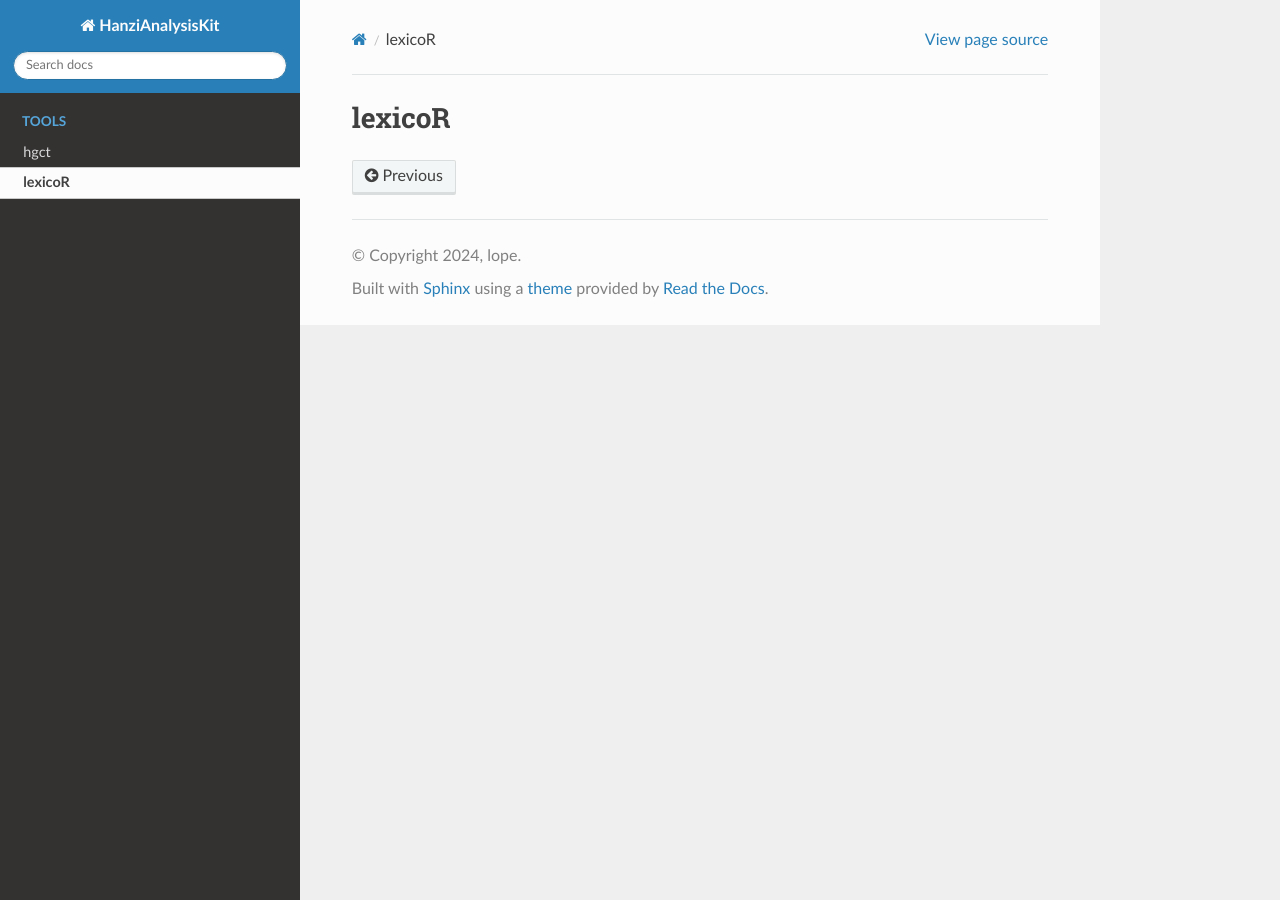
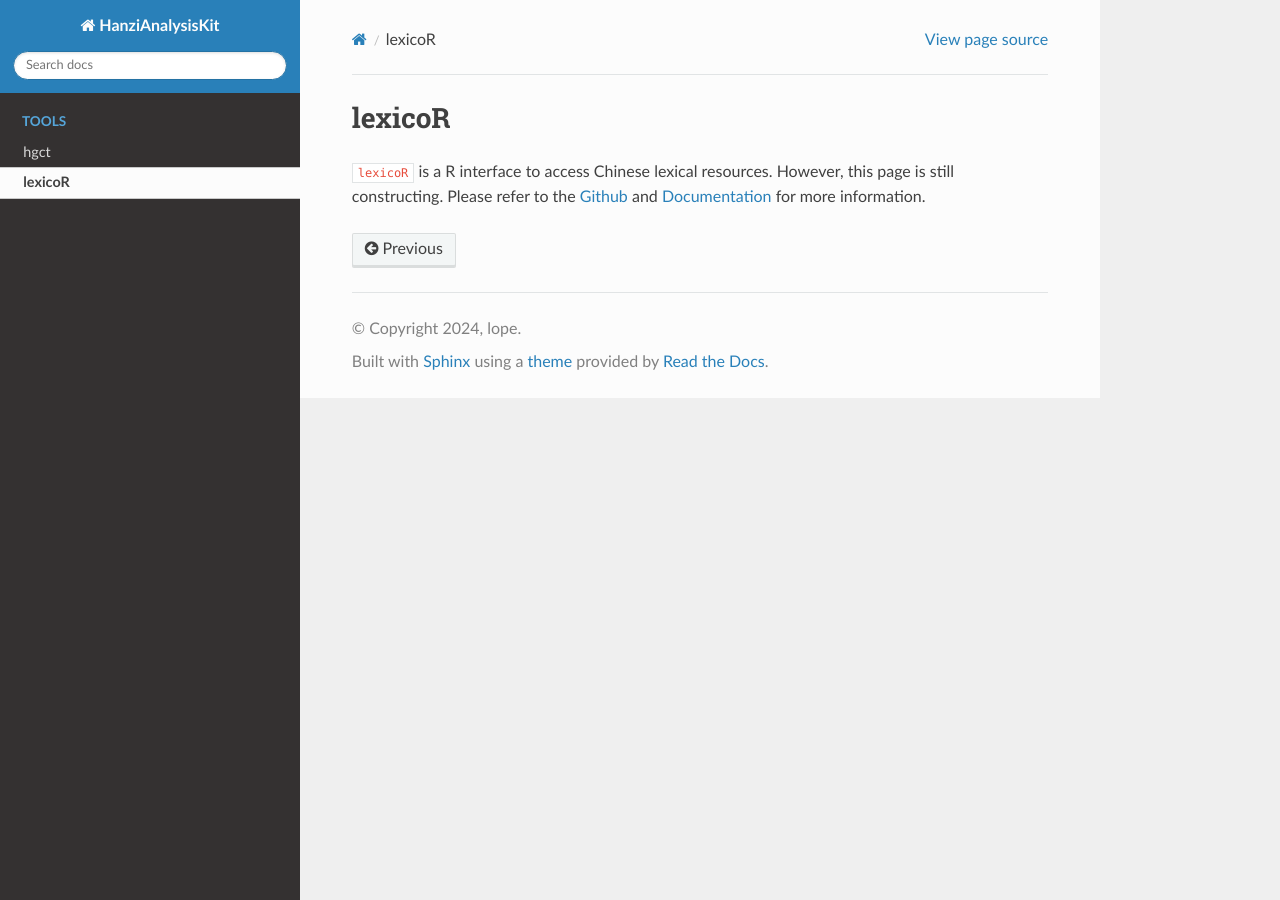
Before and after one commit to lopentu/HanziAnalysisKit, a Sphinx documentation site: the page built from doc/source/tools/lexicoR.rst, in a window 1280 px wide. Built offline with Sphinx 7.4.7 and the Read the Docs theme 2.0.0, drawn with Linux system fonts in a browser that asks for light colours.

Commit message:
Update lexicoR content

```diff
--- a/doc/source/tools/lexicoR.rst
+++ b/doc/source/tools/lexicoR.rst
@@ -1,2 +1,8 @@
 lexicoR
 ================
+
+``lexicoR`` is a R interface to access Chinese lexical resources. However, this page is still constructing. Please refer to the `Github`_ and `Documentation`_ for more information.
+
+
+.. _Github: https://github.com/lopentu/lexicoR
+.. _Documentation: https://lopentu.github.io/lexicoR/
```
